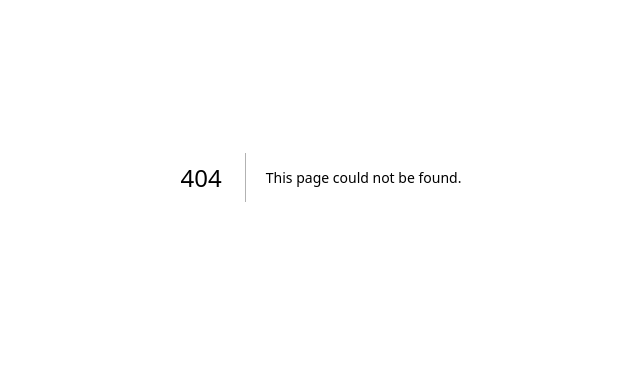
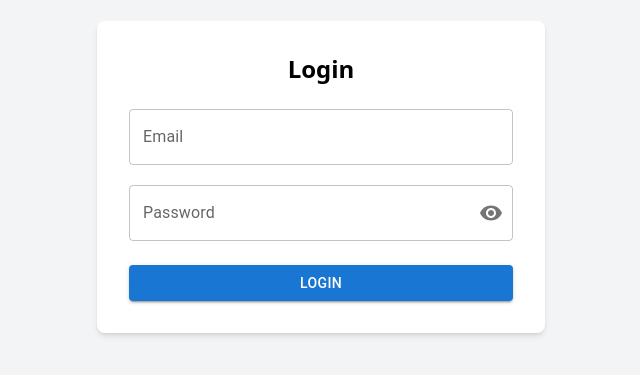
Before and after one commit to Sarah-Mn/bs-project, a Next.js app: page /auth/login in a window 1280 px wide. Before the commit this address had no page. Shown: the part 223-598 px from the top of the page, without its empty margins (319-959 px from the left). Built offline with nearby package versions, Linux system fonts and the light colour scheme.

Commit message:
login page added

```diff
--- /dev/null
+++ b/src/components/auth/login/Container.tsx
@@ -0,0 +1,14 @@
+import LoginForm from "./LoginForm";
+
+const Container = () => {
+  return (
+    <div className="min-h-screen flex items-center justify-center bg-gray-100 px-4">
+      <div className="w-full max-w-md bg-white rounded-lg shadow-md p-8">
+        <h1 className="text-2xl font-semibold text-center mb-6">Login</h1>
+        <LoginForm />
+      </div>
+    </div>
+  );
+};
+
+export default Container;
--- /dev/null
+++ b/src/components/auth/login/LoginForm.tsx
@@ -0,0 +1,90 @@
+import {
+  TextField,
+  Button,
+  IconButton,
+  InputAdornment,
+  CircularProgress,
+} from "@mui/material";
+import { Visibility, VisibilityOff } from "@mui/icons-material";
+import { useLoginForm } from "./useLoginForm";
+
+const LoginForm = () => {
+  const {
+    register,
+    handleSubmit,
+    onSubmit,
+    errors,
+    showPassword,
+    setShowPassword,
+    isSubmitting,
+  } = useLoginForm();
+
+  return (
+    <form onSubmit={handleSubmit(onSubmit)} className="space-y-4">
+      <div className="flex flex-col gap-y-5">
+        {/* Email */}
+        <TextField
+          label="Email"
+          fullWidth
+          type="email"
+          error={!!errors.email}
+          helperText={errors.email?.message}
+          {...register("email", {
+            required: "Email is required",
+            pattern: {
+              value: /^[^\s@]+@[^\s@]+\.[^\s@]+$/,
+              message: "Invalid email address",
+            },
+          })}
+        />
+
+        {/* Password */}
+        <TextField
+          label="Password"
+          fullWidth
+          type={showPassword ? "text" : "password"}
+          error={!!errors.password}
+          helperText={errors.password?.message}
+          {...register("password", {
+            required: "Password is required",
+            minLength: {
+              value: 8,
+              message: "Password must be at least 8 characters",
+            },
+          })}
+          slotProps={{
+            input: {
+              endAdornment: (
+                <InputAdornment position="end">
+                  <IconButton
+                    onClick={() => setShowPassword((prev) => !prev)}
+                    edge="end"
+                  >
+                    {showPassword ? <VisibilityOff /> : <Visibility />}
+                  </IconButton>
+                </InputAdornment>
+              ),
+            },
+          }}
+        />
+      </div>
+
+      {/* Submit */}
+      <Button
+        type="submit"
+        variant="contained"
+        fullWidth
+        disabled={isSubmitting}
+        className="!mt-2"
+      >
+        {isSubmitting ? (
+          <CircularProgress size={24} color="inherit" />
+        ) : (
+          "Login"
+        )}
+      </Button>
+    </form>
+  );
+};
+
+export default LoginForm;
--- /dev/null
+++ b/src/components/auth/login/useLoginForm.tsx
@@ -0,0 +1,42 @@
+import { useState } from "react";
+import { SubmitHandler, useForm } from "react-hook-form";
+
+interface LoginFormInputs {
+  email: string;
+  password: string;
+  rememberMe: boolean;
+}
+
+export const useLoginForm = () => {
+  const [showPassword, setShowPassword] = useState(false);
+
+  const {
+    register,
+    handleSubmit,
+    formState: { errors, isSubmitting },
+  } = useForm<LoginFormInputs>({
+    defaultValues: {
+      email: "",
+      password: "",
+      rememberMe: false,
+    },
+  });
+
+  const onSubmit: SubmitHandler<LoginFormInputs> = async (data) => {
+    // Mock API call
+    await new Promise((resolve) => setTimeout(resolve, 1000));
+
+    console.log("Login data:", data);
+    alert("Login successful (mock)");
+  };
+
+  return {
+    register,
+    handleSubmit,
+    errors,
+    isSubmitting,
+    onSubmit,
+    showPassword,
+    setShowPassword,
+  };
+};
--- a/src/pages/api/hello.ts
+++ /dev/null
@@ -1,13 +0,0 @@
-// Next.js API route support: https://nextjs.org/docs/api-routes/introduction
-import type { NextApiRequest, NextApiResponse } from "next";
-
-type Data = {
-  name: string;
-};
-
-export default function handler(
-  req: NextApiRequest,
-  res: NextApiResponse<Data>,
-) {
-  res.status(200).json({ name: "John Doe" });
-}
--- /dev/null
+++ b/src/pages/auth/login/index.tsx
@@ -0,0 +1,8 @@
+import Container from "@/components/auth/login/Container";
+import type { NextPage } from "next";
+
+const LoginPage: NextPage = () => {
+  return <Container />;
+};
+
+export default LoginPage;
--- a/src/pages/index.tsx
+++ b/src/pages/index.tsx
@@ -16,63 +16,7 @@ export default function Home() {
     <div
       className={`${geistSans.className} ${geistMono.className} flex min-h-screen items-center justify-center bg-zinc-50 font-sans dark:bg-black`}
     >
-      <main className="flex min-h-screen w-full max-w-3xl flex-col items-center justify-between py-32 px-16 bg-white dark:bg-black sm:items-start">
-        <Image
-          className="dark:invert"
-          src="/next.svg"
-          alt="Next.js logo"
-          width={100}
-          height={20}
-          priority
-        />
-        <div className="flex flex-col items-center gap-6 text-center sm:items-start sm:text-left">
-          <h1 className="max-w-xs text-3xl font-semibold leading-10 tracking-tight text-black dark:text-zinc-50">
-            To get started, edit the index.tsx file.
-          </h1>
-          <p className="max-w-md text-lg leading-8 text-zinc-600 dark:text-zinc-400">
-            Looking for a starting point or more instructions? Head over to{" "}
-            <a
-              href="https://vercel.com/templates?framework=next.js&utm_source=create-next-app&utm_medium=default-template-tw&utm_campaign=create-next-app"
-              className="font-medium text-zinc-950 dark:text-zinc-50"
-            >
-              Templates
-            </a>{" "}
-            or the{" "}
-            <a
-              href="https://nextjs.org/learn?utm_source=create-next-app&utm_medium=default-template-tw&utm_campaign=create-next-app"
-              className="font-medium text-zinc-950 dark:text-zinc-50"
-            >
-              Learning
-            </a>{" "}
-            center.
-          </p>
-        </div>
-        <div className="flex flex-col gap-4 text-base font-medium sm:flex-row">
-          <a
-            className="flex h-12 w-full items-center justify-center gap-2 rounded-full bg-foreground px-5 text-background transition-colors hover:bg-[#383838] dark:hover:bg-[#ccc] md:w-[158px]"
-            href="https://vercel.com/new?utm_source=create-next-app&utm_medium=default-template-tw&utm_campaign=create-next-app"
-            target="_blank"
-            rel="noopener noreferrer"
-          >
-            <Image
-              className="dark:invert"
-              src="/vercel.svg"
-              alt="Vercel logomark"
-              width={16}
-              height={16}
-            />
-            Deploy Now
-          </a>
-          <a
-            className="flex h-12 w-full items-center justify-center rounded-full border border-solid border-black/[.08] px-5 transition-colors hover:border-transparent hover:bg-black/[.04] dark:border-white/[.145] dark:hover:bg-[#1a1a1a] md:w-[158px]"
-            href="https://nextjs.org/docs/pages/getting-started?utm_source=create-next-app&utm_medium=default-template-tw&utm_campaign=create-next-app"
-            target="_blank"
-            rel="noopener noreferrer"
-          >
-            Documentation
-          </a>
-        </div>
-      </main>
+      <main className="flex min-h-screen w-full max-w-3xl flex-col items-center justify-between py-32 px-16 bg-white dark:bg-black sm:items-start"></main>
     </div>
   );
 }
--- a/src/styles/globals.css
+++ b/src/styles/globals.css
@@ -1,23 +1,3 @@
 @import "tailwindcss";
 
 @variant dark (.dark &);
-
-:root {
-  --background: #ffffff;
-  --foreground: #171717;
-}
-
-
-
-/* @media (prefers-color-scheme: dark) {
-  :root {
-    --background: #0a0a0a;
-    --foreground: #ededed;
-  }
-} */
-
-body {
-  background: var(--background);
-  color: var(--foreground);
-  font-family: Arial, Helvetica, sans-serif;
-}
```
Also changed, not shown: package.json (+8 -1 lines), 1 other file (tests, documents, lock files or other folders).
